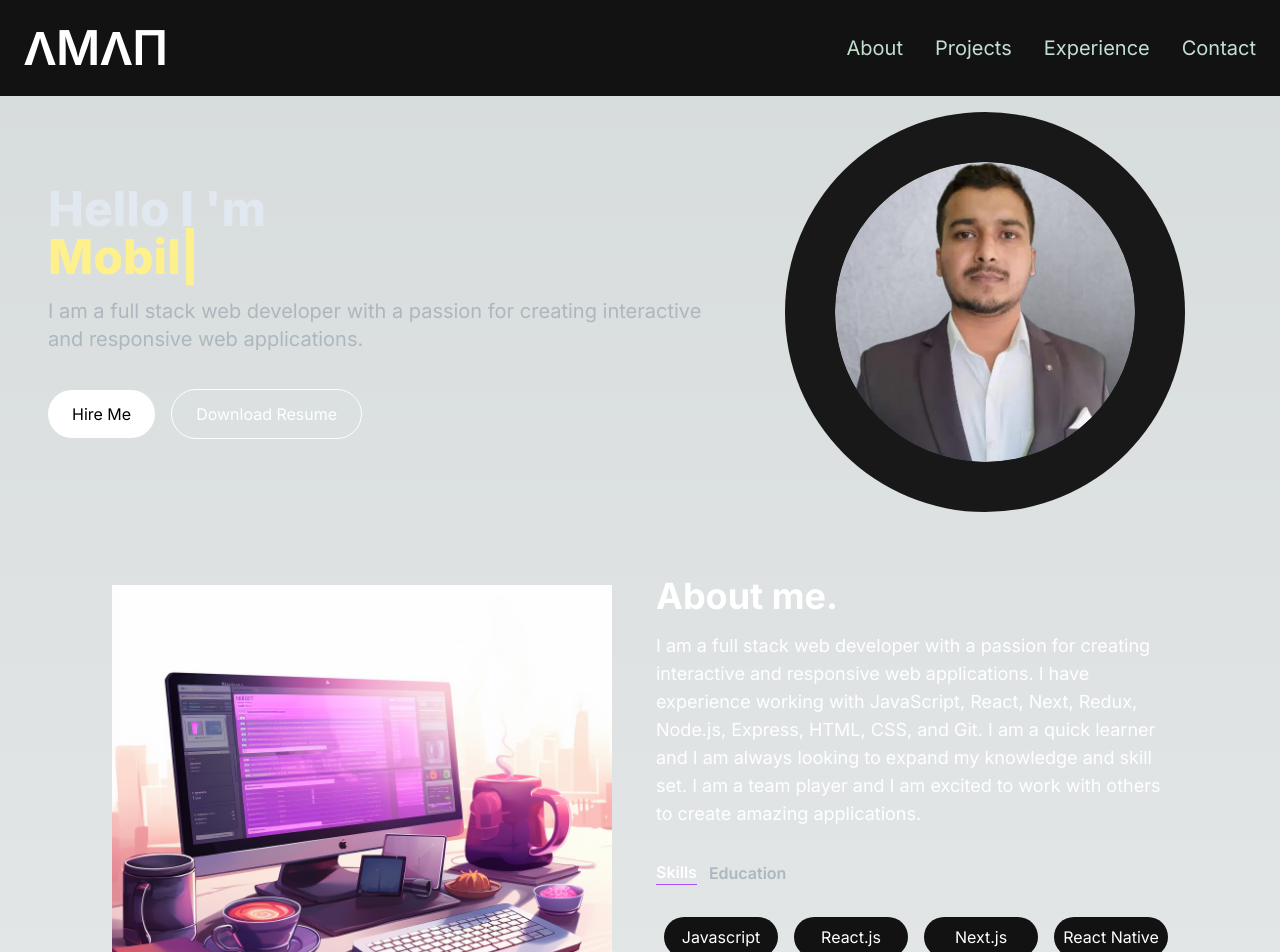
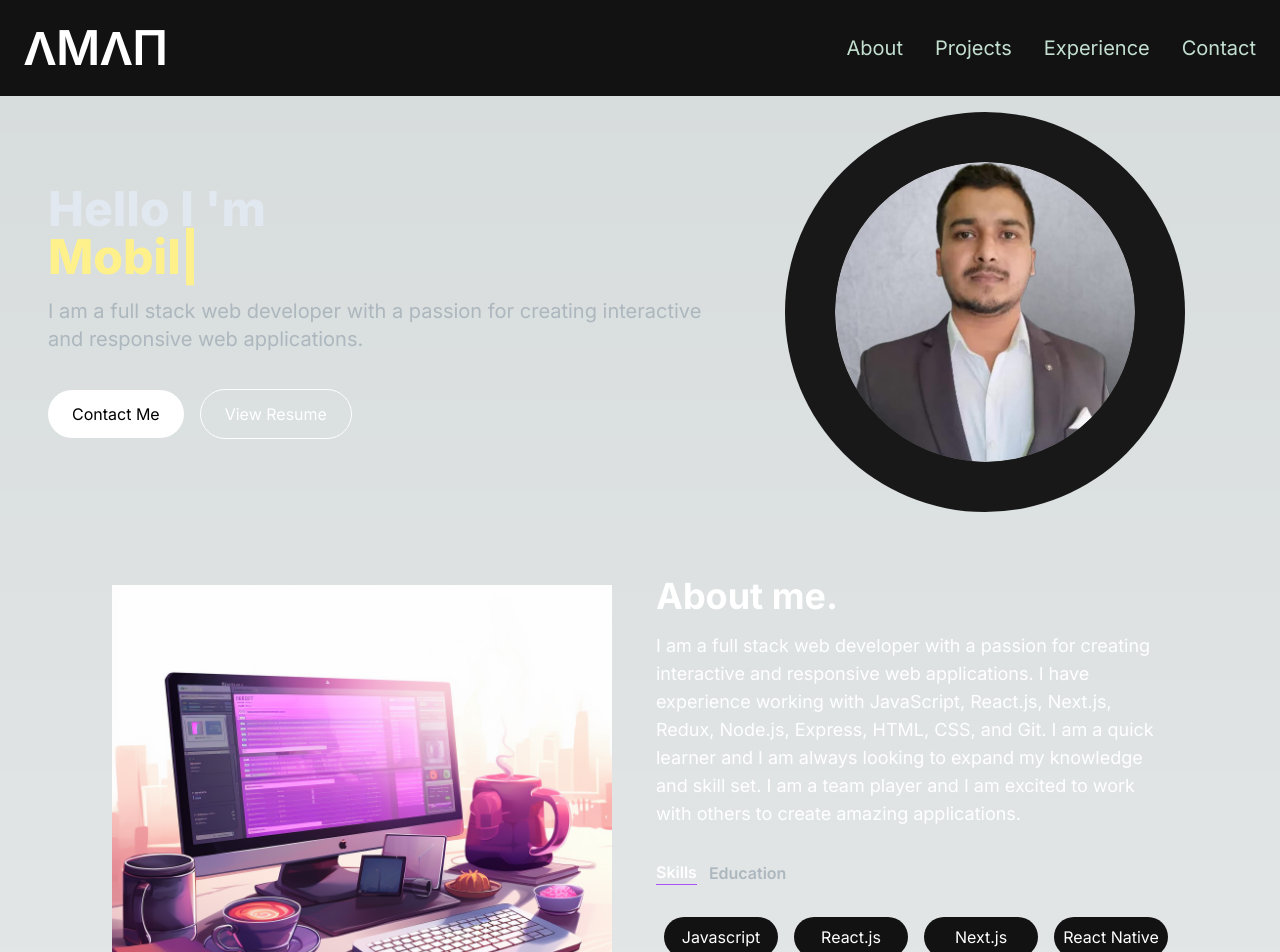
Before and after one commit to aman1021/portfolio-website, a Next.js app: page / in a window 1280 px wide. Shown: the top 952 px of the page. Built offline with nearby package versions, Linux system fonts and the light colour scheme.

Commit message:
new features

```diff
--- a/src/components/AboutSection.jsx
+++ b/src/components/AboutSection.jsx
@@ -44,7 +44,7 @@ const TAB_DATA = [
     id: "Education",
     content: (
       <ul className="list-disc pl-2 ">
-        <li>Inidan Institute Of Information Technology, Una(2018-2022)</li>
+        <li>Indian Institute Of Information Technology, Una(2018-2022)</li>
       </ul>
     ),
   },
@@ -69,7 +69,7 @@ const AboutSection = () => {
           <p className="text-base lg:text-lg ">
             I am a full stack web developer with a passion for creating
             interactive and responsive web applications. I have experience
-            working with JavaScript, React, Next, Redux, Node.js, Express, HTML,
+            working with JavaScript, React.js, Next.js, Redux, Node.js, Express, HTML,
             CSS, and Git. I am a quick learner and I am always looking to expand
             my knowledge and skill set. I am a team player and I am excited to
             work with others to create amazing applications.
--- a/src/components/EmailSection.jsx
+++ b/src/components/EmailSection.jsx
@@ -120,6 +120,7 @@ const EmailSection = () => {
               <textarea
                 name="message"
                 id="message"
+                rows={6}
                 required
                 className="bg-[#18191E] border border-[#33353F] placeholder-[#9CA2A9] text-gray-100 text-sm rounded-lg block w-full p-2.5"
                 placeholder="Leave Your message..."
--- a/src/components/Footer.jsx
+++ b/src/components/Footer.jsx
@@ -1,11 +1,13 @@
 import React from "react";
 
 const Footer = () => {
+  const date = new Date();
+
   return (
     <footer className="bg-white  footer border z-10 border-t-[#33353F] border-l-transparent border-r-transparent text-black">
       <div className="container p-8 flex justify-between">
         <span className="text-sm md:text-xl ">Made with❤️by Aman.</span>
-        <p className="text-slate-600">All rights reserved.</p>
+        <p className="text-slate-600">All rights reserved-{date.getFullYear()}</p>
       </div>
     </footer>
   );
--- a/src/components/HeroSection.jsx
+++ b/src/components/HeroSection.jsx
@@ -32,10 +32,10 @@ const HeroSection = () => {
           </p>
           <div>
             <button  className="text-black w-full sm:w-fit px-6 py-3 rounded-full mr-4 bg-white hover:bg-slate-200">
-              <a href="mailto:amaniiitu32@gmail.com">Hire Me</a>
+              <a href="mailto:amaniiitu32@gmail.com">Contact Me</a>
             </button>
             <button  className="text-white w-full sm:w-fit px-6 py-3 rounded-full bg-transparent  hover:bg-slate-800 border border-white mt-3">
-             <a target="_blank" href="https://drive.google.com/file/d/1wT9aqSblzV_VoMzaydhHbf3xkervlPi-/view?usp=sharing">Download Resume</a>
+             <a target="_blank" href="https://drive.google.com/file/d/13jGDT4NG43HRgJTfN4330nrjZKv8TK_T/view">View Resume</a>
             </button>
           </div>
         </div>
```
